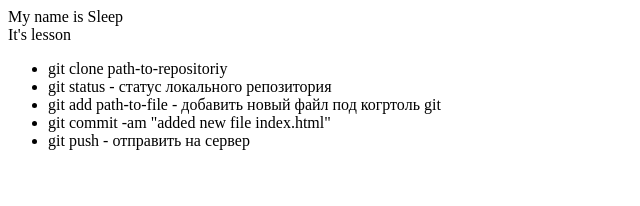
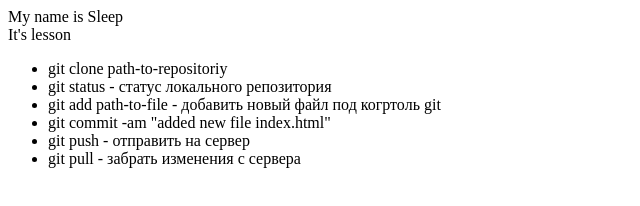
Before and after one commit to SleepyHeadMan/git-lesson, a plain HTML site: page index.html in a window 1280 px wide. Shown: the whole page, without its empty margins (0-640 px from the left). Drawn offline with Linux system fonts and the light colour scheme.

Commit message:
correction index.html

```diff
--- a/index.html
+++ b/index.html
@@ -11,5 +11,6 @@
         <li>git add path-to-file - добавить новый файл под когртоль git</li>
         <li>git commit -am "added new file index.html"</li>
         <li>git push - отправить на сервер</li>
+        <li>git pull - забрать изменения с сервера</li>
     </ul>
 </div>
```
